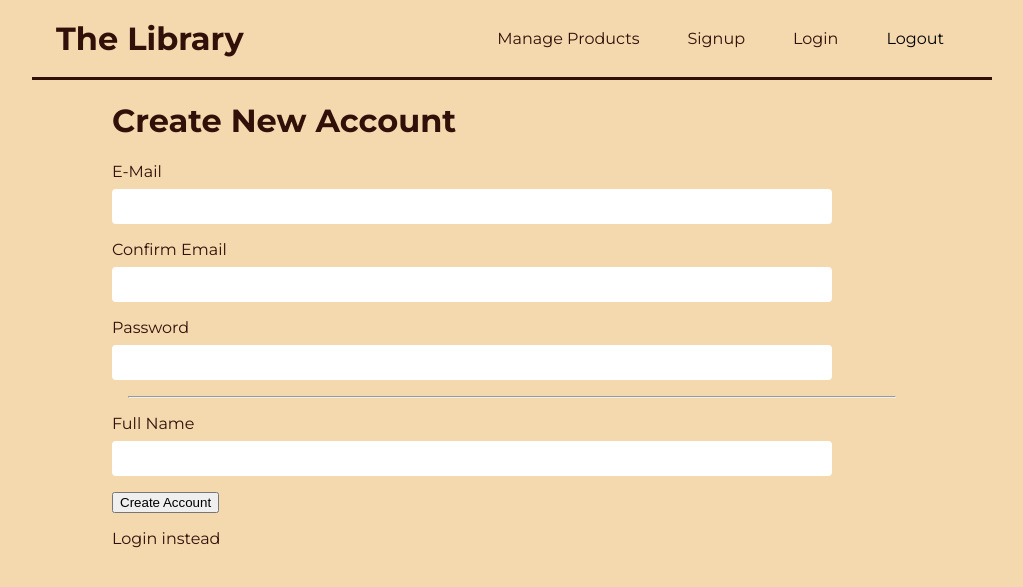
After one commit to Jonathan-Hay/LibraryCatalogueManager, a Node server app: page /signup in a window 1280 px wide. The commit adds this page. Shown: the top 587 px of the page, without its empty margins (128-1151 px from the left). Run offline with Node 20, Linux system fonts and the light colour scheme; some libraries are stand-ins or nearby versions.

Commit message:
Added signup functionality

```diff
--- /dev/null
+++ b/controllers/auth-controller.js
@@ -0,0 +1,180 @@
+const User = require("../models/user.model");
+// const authUtil = require("../util/authentication");
+const validation = require("../util/validation");
+// const sessionFlash = require("../util/session-flash");
+
+function getSignup(req, res) {
+  //get the session data, if any exist. (i.e some already entered inputs, but its invalid.
+  //We dont want this info to dsisapear and user need to enter it again after the redirect)
+
+  // let sessionData = sessionFlash.getSessionData(req);
+
+  //if no session data, set the session data to defaults (i,e first time entering the data)
+  // if (!sessionData) {
+  //   sessionData = {
+  //     email: '',
+  //     confirmEmail: '',
+  //     password: '',
+  //     fullname: '',
+  //     street: '',
+  //     postal: '',
+  //     city: '',
+  //   };
+  // }
+  //In app.js we said the templating engine would use the views folder but we need to specify the path inside the views
+  //folder since we have multiple folders INSIDE views
+  //We give it the sessionData to display, if it exists
+
+  let sessionData = "delete this later, jsut for testing"
+
+
+  res.render("auth/signup", {inputData: sessionData});
+
+  // res.render("auth/signup");
+
+}
+
+async function signup(req, res, next) {
+  //We need to check if all our input fields are valid. Although some of this is checked in the browser, like min length = 5 etc
+  //this could be changed using the browser dev tools so we need to validate it on backend too
+
+  const enteredData = {
+    email: req.body.email,
+    confirmEmail: req.body['confirm-email'],
+    password: req.body.password,
+    fullname: req.body.fullname,
+  };
+
+  if (
+    !validation.userDetailsAreValid(
+      req.body.email,
+      req.body.password,
+      req.body.fullname,
+    ) ||
+    !validation.emailIsConfirmed(req.body.email, req.body["confirm-email"])
+    //confirm-email has a - in it so need to use square notiation
+  ) {
+    sessionFlash.flashDataToSession(
+      req,
+      {
+        errorMessage:
+          "Check your input, password must be < 6 chars. Postal code < 5 chars.",
+        ...enteredData,
+      },
+      function () {
+        res.redirect("/signup");
+      }
+    );
+    return;
+  }
+
+  //input is validated at this point, now try to create a user
+  const user = new User(
+    req.body.email,
+    req.body.password,
+    req.body.fullname,
+  );
+
+  //express ignores errors that occur inside async operations,
+  //so our error handling middleware does not kick in.We need to deal with this oursleves
+  try {
+    const existsAlready = await user.existsAlready();
+
+    if (existsAlready) {
+      sessionFlash.flashDataToSession(req, {
+        errorMessage: "User exists already",
+        ...enteredData,
+      }, function () {
+        res.redirect("signup");
+      })
+      return;
+    }
+
+    await user.signup();
+  } catch (error) {
+    //passing error to next will active the default error handling middleware, rendering the 500 template
+    next(error);
+    //stop code executing
+    return;
+  }
+  //typically we redirect to somehwere after form submission, so the user cant submit the info again
+  res.redirect("/login");
+}
+
+function getLogin(req, res) {
+  //let sessionData = sessionFlash.getSessionData(req);
+
+  //if no session data, set the session data to defaults (i,e first time entering the data)
+  // if (!sessionData) {
+  //   sessionData = {
+  //     email: '',
+  //     password: '',
+  //   };
+  // }
+  let sessionData = "delete this later, jsut for testing"
+
+  res.render("auth/login", {inputData: sessionData});
+}
+
+async function login(req, res, next) {
+  const user = new User(req.body.email, req.body.password);
+  //check if a user already exists for that email
+
+  let existingUser;
+  try {
+    existingUser = await user.getUserWithSameEmail();
+  } catch (error) {
+    //passing error to next will active the default error handling middleware, rendering the 500 template
+    next(error);
+    //stop code executing
+    return;
+  }
+
+  const sessionErrorData = {
+    errorMessage: "Invalid credentials check email and password",
+    email: user.email,
+    password: user.password
+  };
+
+  if (!existingUser) {
+    sessionFlash.flashDataToSession(req, sessionErrorData, function () {
+      res.redirect("/login");
+    })
+    return;
+  }
+
+  //check if the user logging in is in fact the existing user on the database, i.e they have the pw for that
+  //account
+  const passwordIsCorrect = await user.hasMatchingPassword(
+    existingUser.password
+  );
+
+  if (!passwordIsCorrect) {
+    sessionFlash.flashDataToSession(req, sessionErrorData, function () {
+      res.redirect("/login");
+    })
+    return;
+  }
+
+  //if we get to this point we know the email is correct and the password is correct
+  //Therefore we want to "log them in" i.e, store info on the session to say this user can access certain
+  //data
+
+  authUtil.createUserSession(req, existingUser, function () {
+    res.redirect("/");
+  });
+}
+
+//"Logging out" is just removing some data from the session, thats all.
+function logout(req, res) {
+  authUtil.destroyUserAuthSession(req);
+  res.redirect("/login");
+}
+
+module.exports = {
+  getSignup: getSignup,
+  getLogin: getLogin,
+  signup: signup,
+  login: login,
+  logout: logout,
+};
--- a/index.js
+++ b/index.js
@@ -2,6 +2,7 @@ const path = require('path');
 
 const express = require('express');
 
+const authRoutes = require("./routes/auth.routes");
 const baseRoutes = require('./routes/base-routes');
 const adminRoutes = require("./routes/admin-routes");
 
@@ -26,6 +27,8 @@ app.use("/products/assets", express.static("product-data"));
 
 //use the routes defined in routes.js
 app.use(baseRoutes);
+app.use(authRoutes);
+
 app.use("/admin", adminRoutes);
 
 
--- a/package.json
+++ b/package.json
@@ -10,6 +10,7 @@
   "author": "",
   "license": "ISC",
   "dependencies": {
+    "bcryptjs": "^2.4.3",
     "ejs": "^3.1.8",
     "express": "^4.18.2",
     "mongodb": "4.10",
--- /dev/null
+++ b/util/validation.js
@@ -0,0 +1,29 @@
+//checks all the input details are valid
+//If we just relied on the html validation (requried tag for example), users could just remove it using dev tools
+//we need validation on backend too. (With this backend validation, the html validation could tehcnically
+//be removed)
+
+function userDetailsAreValid(email, password, name) {
+  return userCredentialsAreValid(email, password) && !isEmpty(name);
+}
+
+//Check if a value doesn't exist or empty string entered
+function isEmpty(value) {
+  return !value || value.trim() === "";
+}
+
+//check the email exists, looks like an email i.e includes '@', and password is of a decent size
+function userCredentialsAreValid(email, password) {
+  return (
+    email && email.includes("@") && password && password.trim().length >= 6
+  );
+}
+
+function emailIsConfirmed(email, confirmEmail) {
+  return email === confirmEmail;
+}
+
+module.exports = {
+  userDetailsAreValid: userDetailsAreValid,
+  emailIsConfirmed: emailIsConfirmed,
+};
--- /dev/null
+++ b/views/auth/signup.ejs
@@ -0,0 +1,42 @@
+<%- include('../includes/head', { pageTitle: 'Signup' }) %>
+  <link rel="stylesheet" href="/styles/forms.css">
+  <link rel="stylesheet" href="/styles/auth.css">
+</head>
+
+
+<body>
+  <%- include('../includes/header') %>
+  <main>
+    <h1>Create New Account</h1>
+    <% if (inputData.errorMessage) { %>
+      <section class="alert">
+        <h2>Invalid Input</h2>
+        <p><%= inputData.errorMessage %></p>
+      </section>
+    <% } %>
+    <form action="/signup" method="POST">
+      <p>
+        <label for="email">E-Mail</label>
+        <input type="email" id="email" name="email" value="<%= inputData.email %>" required>
+      </p>
+      <p>
+        <label for="confirm-email">Confirm Email</label>
+        <input type="email" id="confirm-email" name="confirm-email" value="<%= inputData.confirmEmail %>" required>
+      </p>
+      <p>
+        <label for="password">Password</label>
+        <input type="password" id="password" name="password" minlength="6" value="<%= inputData.password %>" required>
+      </p>
+      <hr>
+      <p>
+        <label for="fullname">Full Name</label>
+        <input type="text" id="fullname" name="fullname" value="<%= inputData.fullname %>" required>
+      </p>
+
+      <button class="btn">Create Account</button>
+      <p id="switch-form"><a href="/login">Login instead</a></p>
+    </form>
+  </main>
+</body>
+
+</html>
--- a/views/catalogue-admin.ejs
+++ b/views/catalogue-admin.ejs
@@ -1,5 +1,6 @@
 <%- include('./includes/head', {pageTitle: "All products" }) %>
 <link rel="stylesheet" href="/styles/products.css">
+</head>
 
 
   <body>
--- a/views/includes/head.ejs
+++ b/views/includes/head.ejs
@@ -15,6 +15,3 @@
     <link rel="stylesheet" href="/styles/base.css">
     <link rel="stylesheet" href="/styles/navigation.css">
     <script src="/scripts/mobile.js" defer></script>
-
-
-  </head>
--- a/views/includes/header.ejs
+++ b/views/includes/header.ejs
@@ -3,7 +3,7 @@
   <nav>
     <ul class="nav-items">
         <!-- <li><a href="/">Shop</a></li> -->
-        <li><a href="/cart">Cart <span class="badge">20</span></a></li>
+        <!-- <li><a href="/cart">Cart <span class="badge">20</span></a></li> -->
 
         <!-- <li><a href="/orders">Orders</a></li> -->
 
@@ -11,7 +11,7 @@
         <!-- <li><a href="/admin/orders">Manage Orders</a></li> -->
 
         <li><a href="/signup">Signup</a></li>
-        <!-- <li><a href="/login">Login</a></li> -->
+        <li><a href="/login">Login</a></li>
 
         <li>
           <form action="/logout" method="POST">
--- a/views/main-page.ejs
+++ b/views/main-page.ejs
@@ -1,5 +1,6 @@
 <%- include('./includes/head', {pageTitle: "All products" }) %>
 <link rel="stylesheet" href="/styles/products.css">
+</head>
 
 
   <body>
```
Also changed, not shown: models/user.model.js (added, +58 -0 lines), routes/auth.routes.js (added, +20 -0 lines), util/authentication.js (added, +24 -0 lines), util/session-flash.js (added, +25 -0 lines), views/auth/login.ejs (added, +32 -0 lines), 1 other file.
